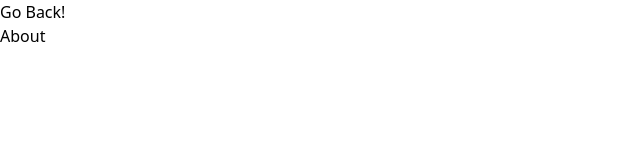
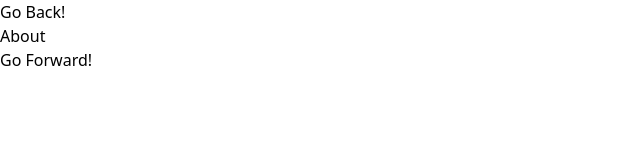
Before and after one commit to nate42racing/ns.com, a React (Create React App) app: page /about in a window 1280 px wide. Shown: the top 160 px of the page, without its empty margins (0-640 px from the left). Built offline with nearby package versions, Linux system fonts and the light colour scheme.

Commit message:
Added integrations

```diff
--- a/src/PageTemplate.js
+++ b/src/PageTemplate.js
@@ -17,7 +17,7 @@ function PageTemplate({ children }) {
         let foundEntry = entries.find(([key, value]) => value === page);
         let foundKey = foundEntry ? foundEntry[0] : null;
 
-        return foundKey;
+        return Number(foundKey);
     };
 
     const [currentPage, setCurrentPage] = useState(window.location.pathname);
@@ -31,9 +31,9 @@ function PageTemplate({ children }) {
 
     return (
         <div>
-            <LeftOption menu={menu} page={currentPage} handlePage={handlePage} index={currentIndex} />
+            <LeftOption menu={menu} handleIndex={setCurrentIndex} handlePage={handlePage} index={currentIndex} />
             {children}
-            <RightOption menu={menu} page={currentPage} />
+            <RightOption menu={menu} handleIndex={setCurrentIndex} handlePage={handlePage} index={currentIndex} />
         </div>
     );
 };
--- a/src/components/LeftOption.js
+++ b/src/components/LeftOption.js
@@ -4,9 +4,6 @@ import { useState, useEffect } from "react";
 function LeftOption({ menu, page, handlePage, index }) {
     const [prevPage, setPrevPage] = useState(menu[index - 1])
     const [prevPageIndex, setPrevPageIndex] = useState(index - 1)
-
-    console.log(prevPage)
-    console.log(prevPageIndex)
 
     const handleClick = () => {
         handlePage(prevPage)
--- a/src/components/RightOption.js
+++ b/src/components/RightOption.js
@@ -2,6 +2,8 @@ import { useState, useEffect } from "react";
 
 
 function RightOption({ menu, page, handlePage, index }) {
+
+    console.log(index + 1)
     const [nextPage, setnextPage] = useState(menu[index + 1])
     const [nextPageIndex, setnextPageIndex] = useState(index + 1)
 
@@ -16,7 +18,7 @@ function RightOption({ menu, page, handlePage, index }) {
 
     return (
         <div>
-            {(nextPageIndex < Object.keys(menu).length - 1) && <button onClick={handleClick}>Go Back!</button>}
+            {(nextPageIndex < Object.keys(menu).length) && <button onClick={handleClick}>Go Forward!</button>}
         </div>
     );
 };
```
